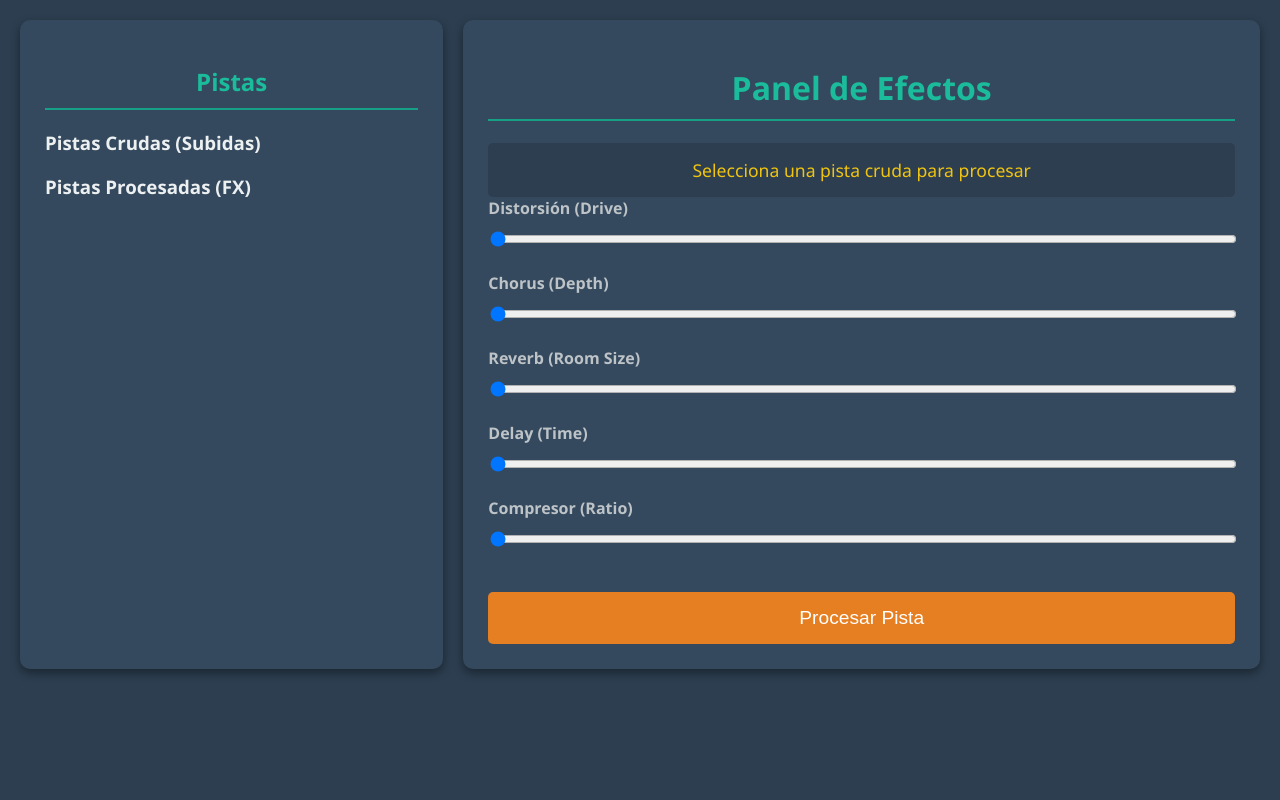
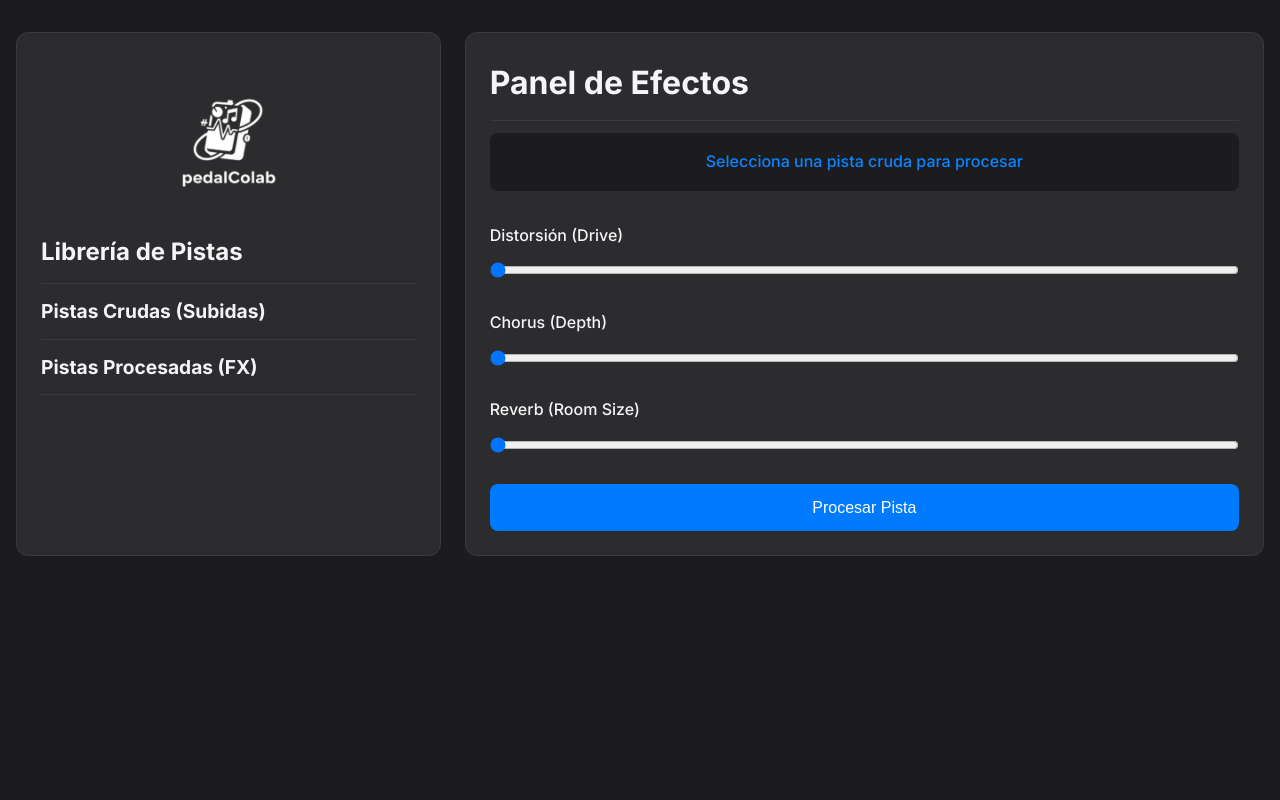
Before and after one commit to VelascoSantiago/ap-pedalcolab, a Flask app: page / in a window 1280 px wide. Run offline with Flask 3, Linux system fonts and the light colour scheme.

Commit message:
Launcher and logos

```diff
--- /dev/null
+++ b/static/styles.css
@@ -0,0 +1,215 @@
+/* templates/static/styles.css */
+
+/* --- 1. Importación de Fuente y Variables Globales --- */
+@import url('https://fonts.googleapis.com/css2?family=Inter:wght@400;500;700&display=swap');
+
+:root {
+    --font-family: 'Inter', -apple-system, BlinkMacSystemFont, "Segoe UI", Roboto, Helvetica, Arial, sans-serif;
+    --bg-color: #f5f5f7; /* Un blanco ligeramente apagado, típico de Apple */
+    --card-bg-color: #ffffff;
+    --text-color: #1d1d1f; /* Negro suave de Apple */
+    --text-color-light: #6e6e73;
+    --border-color: #d2d2d7;
+    --accent-color: #007aff; /* Azul de Apple */
+    --accent-color-hover: #0056b3;
+    --success-color: #34c759;
+    --daw-bg-color: #1c1c1e; /* Fondo oscuro para la DAW */
+    --daw-card-bg-color: #2c2c2e;
+    --daw-text-color: #f5f5f7;
+    --daw-accent-color: #0a84ff;
+    --daw-border-color: #3a3a3c;
+}
+
+/* --- 2. Estilos Base y Reseteo --- */
+* {
+    box-sizing: border-box;
+    margin: 0;
+    padding: 0;
+}
+
+body {
+    font-family: var(--font-family);
+    line-height: 1.6;
+    background-color: var(--bg-color);
+    color: var(--text-color);
+}
+
+/* --- 3. Componentes Compartidos (Botones, Tarjetas, Listas) --- */
+
+.logo-container {
+    text-align: center;
+    padding: 1.5rem 0;
+}
+
+.logo-container img {
+    max-width: 150px;
+}
+
+.container {
+    max-width: 800px;
+    margin: 0 auto;
+    padding: 0 1rem 2rem 1rem;
+}
+
+.card {
+    background-color: var(--card-bg-color);
+    border: 1px solid var(--border-color);
+    border-radius: 12px;
+    padding: 1.5rem;
+    margin-bottom: 1.5rem;
+    box-shadow: 0 4px 12px rgba(0,0,0,0.05);
+}
+
+h1, h2, h3 {
+    color: var(--text-color);
+    margin-bottom: 0.75rem;
+    font-weight: 700;
+}
+
+h2 {
+    font-size: 1.5rem;
+}
+
+h3 {
+    font-size: 1.2rem;
+    color: var(--text-color-light);
+}
+
+.button {
+    display: block;
+    width: 100%;
+    padding: 0.9rem 1rem;
+    background-color: var(--accent-color);
+    color: white;
+    border: none;
+    border-radius: 8px;
+    font-size: 1rem;
+    font-weight: 500;
+    cursor: pointer;
+    text-align: center;
+    text-decoration: none;
+    transition: background-color 0.2s ease;
+}
+
+.button:hover {
+    background-color: var(--accent-color-hover);
+}
+
+.button-success {
+    background-color: var(--success-color);
+}
+
+.track-list {
+    list-style-type: none;
+    padding: 0;
+}
+
+.track-item {
+    background-color: #f9f9f9;
+    padding: 1rem;
+    border-radius: 8px;
+    margin-bottom: 0.8rem;
+    border: 1px solid var(--border-color);
+}
+
+.track-item .file-name {
+    font-weight: 500;
+    margin-bottom: 0.8rem;
+}
+
+audio {
+    width: 100%;
+    margin-top: 0.5rem;
+}
+
+/* --- 4. Estilos Específicos para la App del Cliente (Móvil) --- */
+
+#mobile-app form {
+    display: flex;
+    flex-direction: column;
+    gap: 1rem;
+}
+
+#mobile-app input[type="file"] {
+    padding: 1rem;
+    border-radius: 8px;
+    border: 1px dashed var(--border-color);
+    background-color: #f9f9f9;
+    text-align: center;
+}
+
+
+/* --- 5. Estilos Específicos para la App de la DAW (Escritorio) --- */
+#daw-app {
+    background-color: var(--daw-bg-color);
+    color: var(--daw-text-color);
+    min-height: 100vh;
+}
+
+#daw-app .container {
+    display: flex;
+    max-width: 1400px;
+    gap: 1.5rem;
+    padding-top: 2rem;
+}
+
+#daw-app .panel {
+    background-color: var(--daw-card-bg-color);
+    border-radius: 12px;
+    padding: 1.5rem;
+    border: 1px solid var(--daw-border-color);
+}
+
+#daw-app .tracks-panel { flex: 1; }
+#daw-app .effects-panel { flex: 2; }
+
+#daw-app h1, #daw-app h2, #daw-app h3 {
+    color: var(--daw-text-color);
+    border-bottom: 1px solid var(--daw-border-color);
+    padding-bottom: 0.75rem;
+}
+
+#daw-app .track-item {
+    background-color: #3a3a3c;
+    border: 1px solid #4a4a4c;
+    transition: background-color 0.2s ease;
+}
+
+#daw-app .track-item.selectable {
+    cursor: pointer;
+}
+
+#daw-app .track-item.selectable:hover {
+    background-color: #4a4a4c;
+}
+
+#daw-app .track-item.selected {
+    background-color: var(--daw-accent-color);
+    color: white;
+    font-weight: bold;
+}
+
+#daw-app .effect-control {
+    margin-bottom: 1.5rem;
+}
+
+#daw-app label {
+    display: block;
+    margin-bottom: 0.75rem;
+    font-weight: 500;
+}
+
+#daw-app input[type="range"] {
+    width: 100%;
+    cursor: pointer;
+}
+
+#daw-app #selected-track-display {
+    text-align: center;
+    padding: 1rem;
+    background-color: #1c1c1e;
+    border-radius: 8px;
+    margin-bottom: 2rem;
+    font-weight: 500;
+    color: var(--daw-accent-color);
+}
--- a/templates/daw_ui.html
+++ b/templates/daw_ui.html
@@ -1,47 +1,34 @@
-<!-- templates/ui-app.html -->
 <!doctype html>
 <html lang="es">
 <head>
     <meta charset="UTF-8">
     <meta name="viewport" content="width=device-width, initial-scale=1.0">
-    <title>DAW - Interfaz de Control</title>
-    <style>
-        body { font-family: 'Segoe UI', Tahoma, Geneva, Verdana, sans-serif; background-color: #2c3e50; color: #ecf0f1; margin: 0; padding: 20px; font-size: 16px; }
-        .daw-container { display: flex; max-width: 1400px; margin: auto; gap: 20px; }
-        .panel { background-color: #34495e; padding: 25px; border-radius: 10px; box-shadow: 0 4px 10px rgba(0,0,0,0.4); }
-        .tracks-panel { flex: 1; }
-        .effects-panel { flex: 2; }
-        h1, h2 { color: #1abc9c; border-bottom: 2px solid #16a085; padding-bottom: 10px; text-align: center; }
-        ul { list-style-type: none; padding: 0; }
-        li { background-color: #2c3e50; padding: 12px; margin-bottom: 8px; border-radius: 5px; cursor: pointer; transition: background-color 0.3s, transform 0.2s; border-left: 5px solid #3498db; }
-        li:hover { background-color: #4a627a; }
-        li.selected { background-color: #1abc9c; color: #2c3e50; font-weight: bold; border-left-color: #f1c40f; transform: scale(1.02); }
-        audio { width: 100%; margin-top: 10px; border-radius: 5px; }
-        .effect-control { margin-bottom: 20px; }
-        label { display: block; margin-bottom: 10px; font-weight: bold; color: #bdc3c7; }
-        input[type="range"] { width: 100%; cursor: pointer; }
-        .submit-btn { background-color: #e67e22; color: white; padding: 15px 25px; border: none; border-radius: 5px; font-size: 1.2em; cursor: pointer; width: 100%; margin-top: 20px; transition: background-color 0.3s; }
-        .submit-btn:hover { background-color: #d35400; }
-        #selected-track-display { margin-top: 20px; padding: 15px; background-color: #2c3e50; border-radius: 5px; text-align: center; font-size: 1.1em; color: #f1c40f; }
-    </style>
+    <title>Pedalcolab - DAW</title>
+    <link rel="stylesheet" href="{{ url_for('static', filename='styles.css') }}">
 </head>
 <body>
-    <div class="daw-container">
+    <div id="daw-app">
+        <div class="container">
             <div class="panel tracks-panel">
-            <h2>Pistas</h2>
+                <div class="logo-container">
+                    <img src="{{ url_for('static', filename='images/logo.png') }}"
+                        alt="Logo de Pedalcolab"
+                        style="filter: invert(1); max-width: 120px;">
+                </div>
+                <h2>Librería de Pistas</h2>
 
                 <h3>Pistas Crudas (Subidas)</h3>
-            <ul id="raw-tracks-list">
+                <ul id="raw-tracks-list" class="track-list">
                     {% for track in raw_tracks %}
-                    <li onclick="selectTrack('{{ track }}')">{{ track }}</li>
+                        <li class="track-item selectable" onclick="selectTrack('{{ track }}')">{{ track }}</li>
                     {% endfor %}
                 </ul>
 
                 <h3>Pistas Procesadas (FX)</h3>
-            <ul>
+                <ul class="track-list">
                     {% for track in processed_tracks %}
-                    <li>
-                        {{ track }}
+                        <li class="track-item">
+                            <div class="file-name">{{ track }}</div>
                             <audio controls src="/download/fx/{{ track }}"></audio>
                         </li>
                     {% endfor %}
@@ -66,36 +53,20 @@
                         <label for="reverb">Reverb (Room Size)</label>
                         <input type="range" id="reverb" name="reverb" min="0" max="1" step="0.01" value="0">
                     </div>
-                <div class="effect-control">
-                    <label for="delay">Delay (Time)</label>
-                    <input type="range" id="delay" name="delay" min="0" max="1" step="0.01" value="0">
+                    <input type="submit" value="Procesar Pista" class="button">
+                </form>
             </div>
-                <div class="effect-control">
-                    <label for="comp">Compresor (Ratio)</label>
-                    <input type="range" id="comp" name="comp" min="0" max="1" step="0.01" value="0">
-                </div>
-
-                <input type="submit" value="Procesar Pista" class="submit-btn">
-            </form>
         </div>
     </div>
 
     <script>
         function selectTrack(filename) {
             const form = document.getElementById('effects-form');
-            form.action = '/process/' + filename; // Actualiza la acción del formulario
+            form.action = '/process/' + filename;
+            document.getElementById('selected-track-display').textContent = 'Procesando: ' + filename;
 
-            const display = document.getElementById('selected-track-display');
-            display.textContent = 'Procesando: ' + filename;
-
-            // Resalta la pista seleccionada
-            const trackItems = document.querySelectorAll('#raw-tracks-list li');
-            trackItems.forEach(item => {
-                if (item.textContent === filename) {
-                    item.classList.add('selected');
-                } else {
-                    item.classList.remove('selected');
-                }
+            document.querySelectorAll('#raw-tracks-list li').forEach(item => {
+                item.classList.toggle('selected', item.textContent === filename);
             });
         }
     </script>
```
Also changed, not shown: daw_app.py (+23 -36 lines), launcher.py (added, +148 -0 lines), templates/client_app.html (+23 -50 lines), static/fonts/Inter-Regular.ttf (added), static/images/justlogo.png (added), static/images/launcherlogo.ico (added), static/images/launcherlogo.png (added), static/images/logo.ico (added), static/images/logo.png (added), static/images/logoabv.png (added), static/images/logobg.jpg (added), static/images/logobrand.png (added), static/images/logoizq.png (added), static/images/logoizqbg.png (added). Lines whose indentation alone changed are shown as unchanged.
